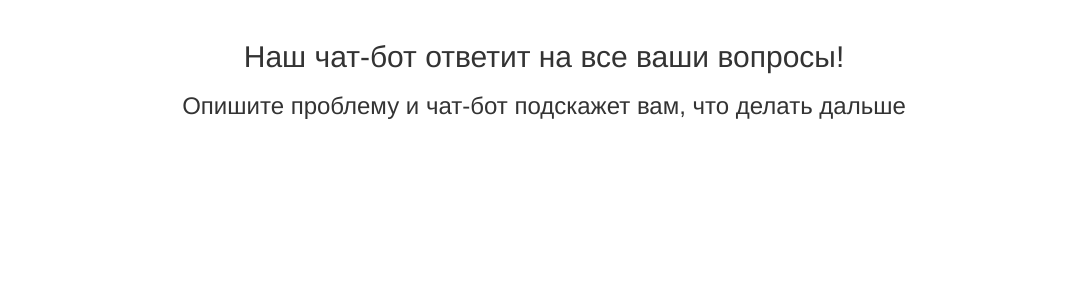
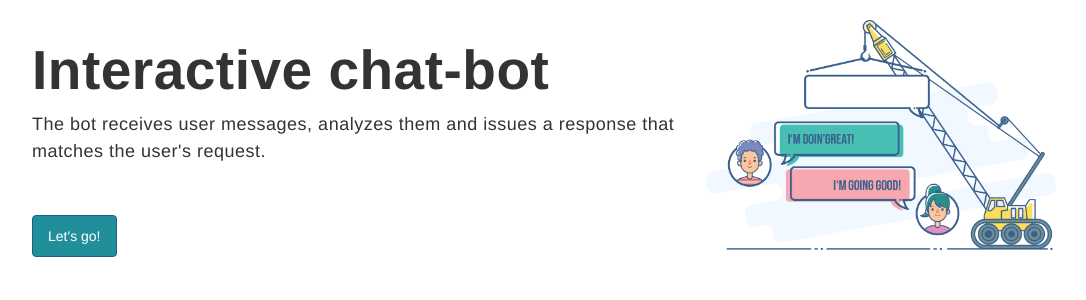
Before and after one commit to sanyapalmero/directum-chat-bot-preparing, a Django app: page / in a window 1280 px wide. Shown: the part 50-350 px from the top of the page, without its empty margins (96-1182 px from the left). Run offline with Django 3.2, Linux system fonts and the light colour scheme; some libraries are stand-ins or nearby versions.

Commit message:
UPD: index

```diff
--- a/static/css/site.css
+++ b/static/css/site.css
@@ -80,3 +80,50 @@
 .btn-primary {
     border-radius: 15px !important;
 }
+
+
+
+/* style for index */
+.promo {
+    display: flex;
+    flex-direction: column;
+    width: 1024px;
+    margin: 0 auto;
+    background: url("/static/img/chatbot.png") no-repeat;
+    background-size: 350px auto;
+    background-position: right top;
+}
+
+.left-column {
+    width: 650px;
+}
+
+.main-title {
+    margin-bottom: 10px;
+    font-weight: 700;
+    font-size: 55px;
+    letter-spacing: 0.5px;
+}
+
+.details {
+    margin-bottom: 50px;
+    font-weight: 300;
+    font-size: 18px;
+    line-height: 1.5em;
+    letter-spacing: 0.5px;
+}
+
+.btn-link,
+.btn-link:hover {
+    padding: 10px 15px;
+    display: inline-block;
+    background-color: #218f9a;
+    border: 1px solid #1f5e89;
+    border-radius: 4px;
+    text-decoration: none;
+    color: white;
+}
+
+.btn-link:hover {
+    background-color: #1e6e75;
+}
--- a/templates/chat/index.html
+++ b/templates/chat/index.html
@@ -1,8 +1,19 @@
 {% extends "base.html" %}
 
 {% block content %}
-<div style="text-align:center" class="starter-template">
+<!-- <div style="text-align:center" class="starter-template">
     <h2>Наш чат-бот ответит на все ваши вопросы!</h2>
     <h3>Опишите проблему и чат-бот подскажет вам, что делать дальше</h3>
-</div>
+</div> -->
+<section class="promo">
+    <div class="left-column">
+        <h1 class="main-title">
+            Interactive chat-bot
+        </h1>
+        <p class="details">
+            The bot receives user messages, analyzes them and issues a response that matches the user's request.
+        </p>
+        <a class="btn-link" href="{% url 'chat:chat' %}">Let's go!</a>
+    </div>
+</section>
 {% endblock %}
```
Also changed, not shown: static/img/chatbot.png (added).
